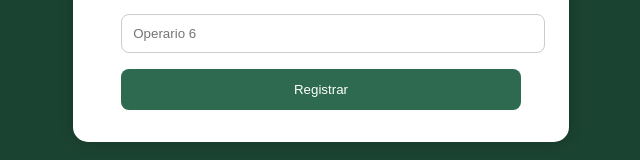
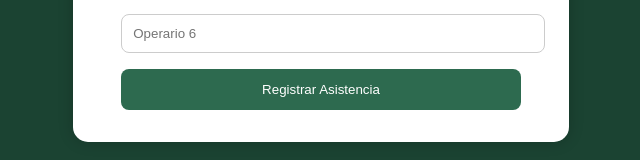
Before and after one commit to Asistencia2025/registro-asistencia-vercel, a Next.js app: page /registro in a window 1280 px wide. Shown: the part 605-765 px from the top of the page, without its empty margins (319-959 px from the left). Built offline with nearby package versions, Linux system fonts and the light colour scheme.

Commit message:
Actualiza formato de fecha a zona horaria Bogotá

```diff
--- a/pages/_app.tsx
+++ b/pages/_app.tsx
@@ -1,6 +1,5 @@
-import '../styles/globals.css';
-import type { AppProps } from 'next/app';
+import '../styles/globals.css'
 
-export default function MyApp({ Component, pageProps }: AppProps) {
-  return <Component {...pageProps} />;
+export default function MyApp({ Component, pageProps }) {
+  return <Component {...pageProps} />
 }
--- a/pages/registro.tsx
+++ b/pages/registro.tsx
@@ -1,5 +1,5 @@
 import React, { useState, FormEvent } from "react";
-import "@/styles/globals.css"; // ajuste la ruta si es necesario
+import "@/styles/globals.css"; // Ajuste esta ruta si es necesario
 
 const Registro = () => {
   const [proyecto, setProyecto] = useState("");
@@ -16,16 +16,25 @@ const Registro = () => {
 
   const handleSubmit = async (e: FormEvent<HTMLFormElement>) => {
     e.preventDefault();
+
+    const fecha = new Date().toLocaleString("sv-SE", {
+      timeZone: "America/Bogota",
+    });
+
     const registro = {
       proyecto,
       coordinador,
       sst,
       operarios,
       tipoRegistro,
-      fecha: new Date().toISOString(),
+      fecha,
     };
+
     console.log("Registro enviado:", registro);
+
     // Aquí iría la lógica para guardar en Supabase
+    // Ejemplo:
+    // const { data, error } = await supabase.from("registros_asistencia").insert([registro]);
   };
 
   return (
@@ -72,7 +81,7 @@ const Registro = () => {
           />
         ))}
 
-        <button type="submit">Registrar</button>
+        <button type="submit">Registrar Asistencia</button>
       </form>
     </div>
   );
```
